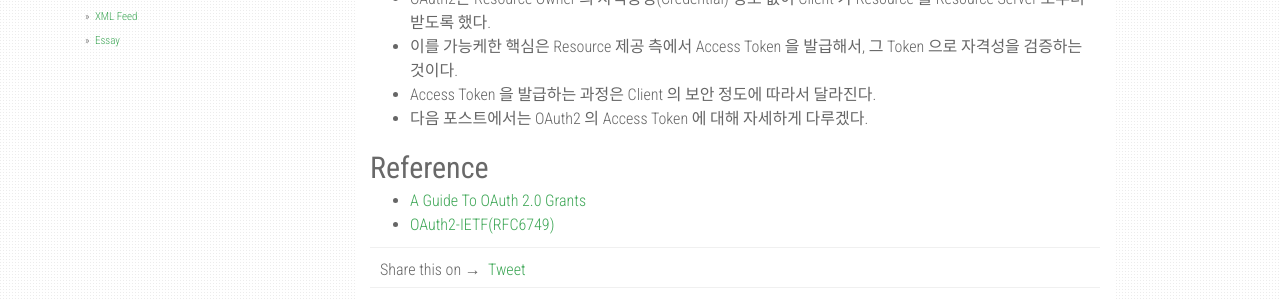
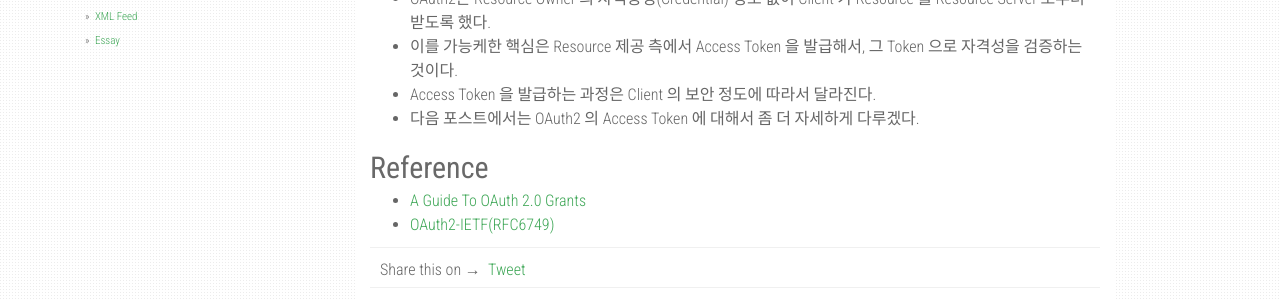
Before and after one commit to ktjooho/ktjooho.github.io, a Jekyll site: the page built from _posts/2019-01-05-review-oauth2.markdown, in a window 1280 px wide and 900 px high, scrolled down 3496 px. Shown: the part 496-796 px from the top of the window. Built offline with Jekyll 4.4.1, drawn with Linux system fonts in a browser that asks for light colours; nearby versions of some CDN libraries; comment, search, counter and statistics services are not loaded.

Commit message:
Update 2019-01-05-review-oauth2.markdown

```diff
--- a/_posts/2019-01-05-review-oauth2.markdown
+++ b/_posts/2019-01-05-review-oauth2.markdown
@@ -118,7 +118,7 @@ OAuth2 관련된 코드를 [WebFlux(Reactive Web)](https://docs.spring.io/spring
  - OAuth2는 Resource Owner 의 자격증명(Credential) 정보 없이 Client 가 Resource 를 Resource Server 로부터 받도록 했다.
  - 이를 가능케한 핵심은 Resource 제공 측에서 Access Token 을 발급해서, 그 Token 으로 자격성을 검증하는 것이다.
  - Access Token 을 발급하는 과정은 Client 의 보안 정도에 따라서 달라진다.
- - 다음 포스트에서는 OAuth2 의 Access Token 에 대해 자세하게 다루겠다.
+ - 다음 포스트에서는 OAuth2 의 Access Token 에 대해서 좀 더 자세하게 다루겠다.
 
 ## Reference
  - [A Guide To OAuth 2.0 Grants](https://alexbilbie.com/guide-to-oauth-2-grants/)
```
